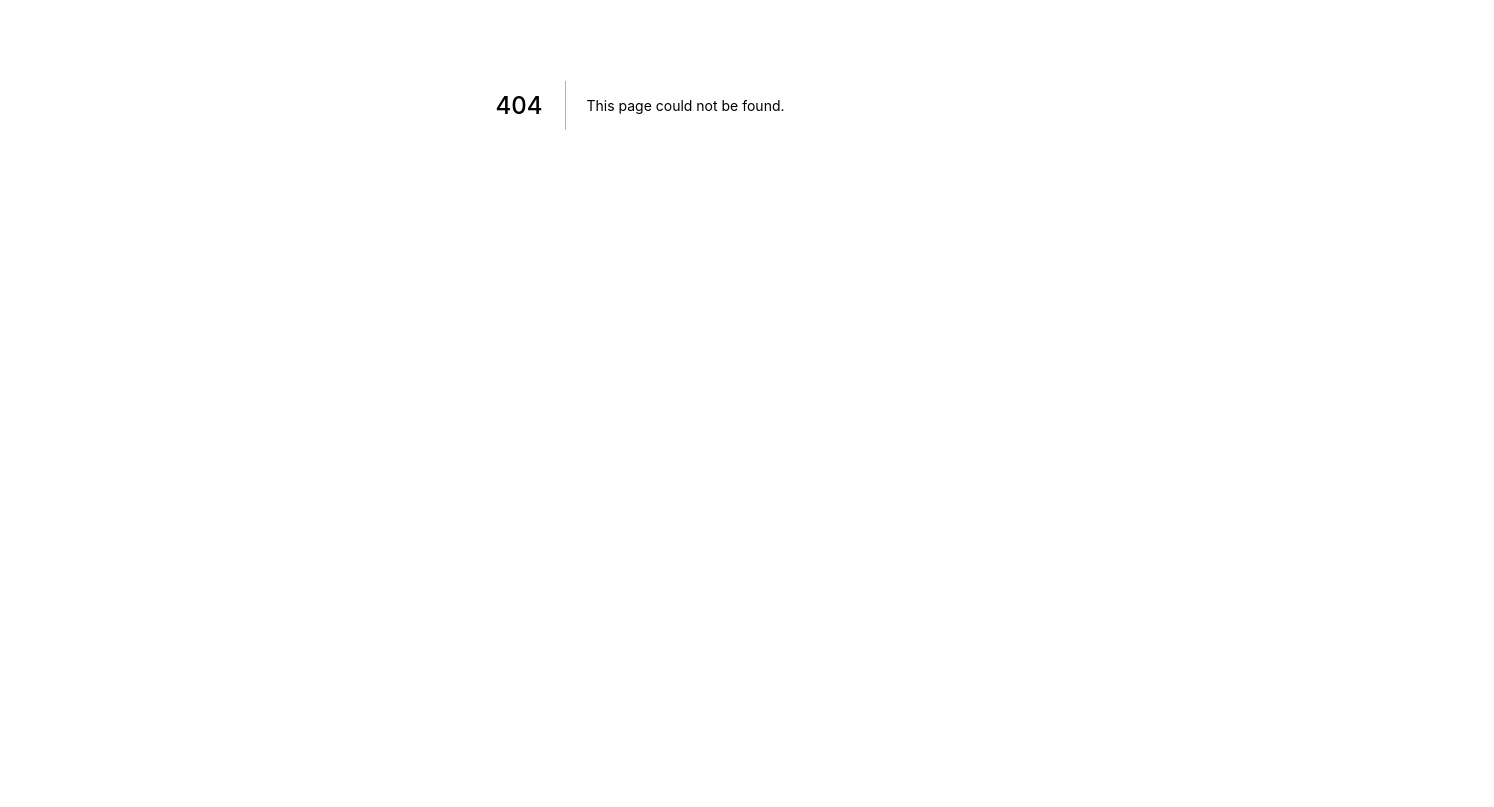
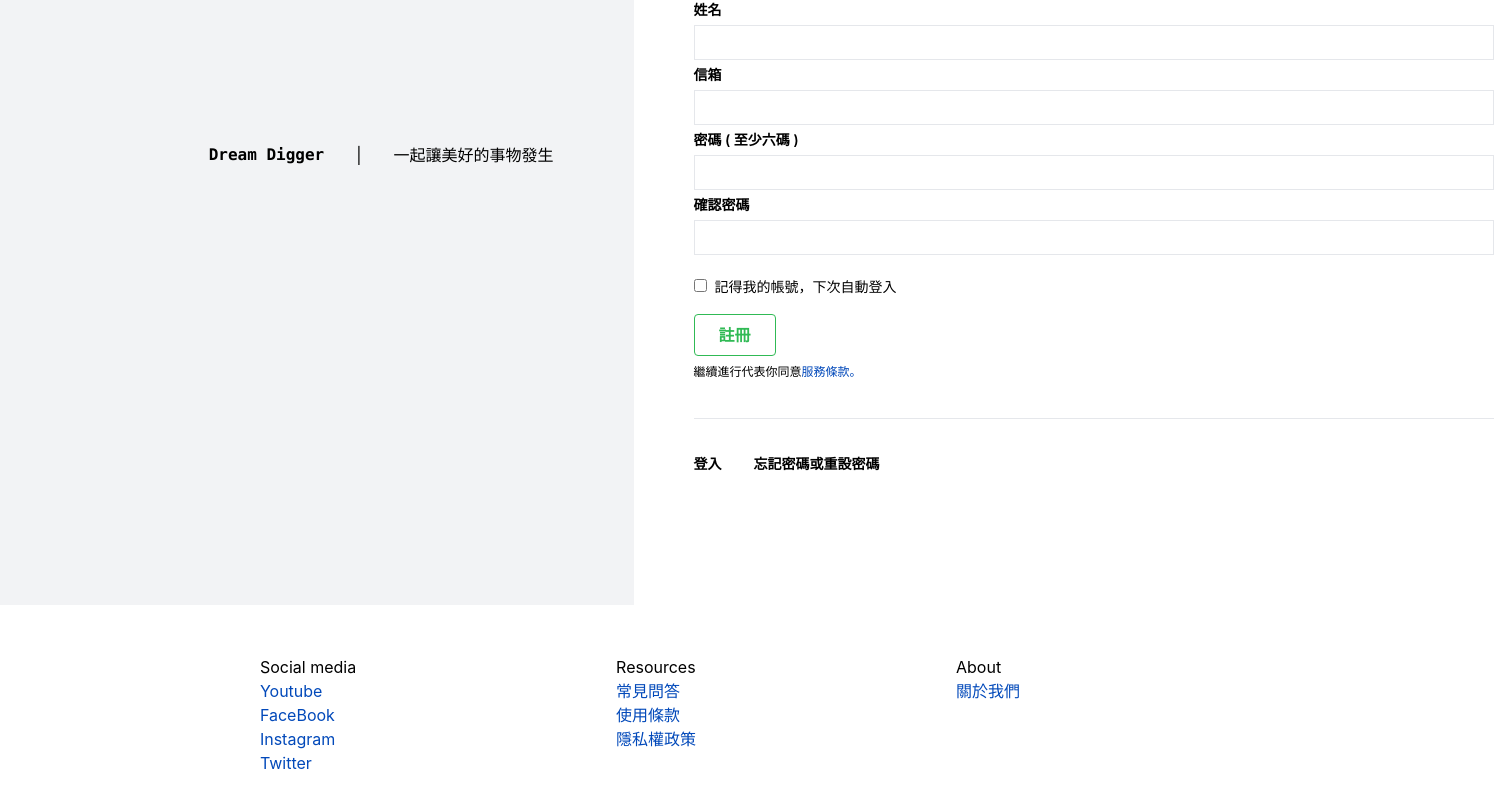
Before and after one commit to hryjosn/dream-digger, a Next.js app: page /signup in a window 1280 px wide. Before the commit this address had no page. Shown: the part 295-1102 px from the top of the page, 1494 px wide, since content can reach past the window. Before the commit the page ends 800 px from the top, so only its background shows below. Built offline with nearby package versions, Linux system fonts and the light colour scheme.

Commit message:
frontend-signup ui and redux

```diff
--- a/package.json
+++ b/package.json
@@ -9,11 +9,14 @@
     "lint": "next lint"
   },
   "dependencies": {
+    "@reduxjs/toolkit": "^1.8.6",
     "mobx": "^6.6.2",
     "mobx-react-lite": "^3.4.0",
     "next": "12.3.1",
     "react": "18.2.0",
-    "react-dom": "18.2.0"
+    "react-dom": "18.2.0",
+    "react-redux": "^8.0.4",
+    "redux": "^4.2.0"
   },
   "devDependencies": {
     "@types/node": "18.7.19",
--- a/pages/_app.tsx
+++ b/pages/_app.tsx
@@ -1,8 +1,14 @@
 import '../styles/globals.css'
 import type { AppProps } from 'next/app'
+import { Provider } from 'react-redux'
+import { store } from '../src/store/configureStore'
 
 function MyApp({ Component, pageProps }: AppProps) {
-  return <Component {...pageProps} />
+  return (
+    <Provider store={store}>
+      <Component {...pageProps} />
+    </Provider>
+  )
 }
 
 export default MyApp
--- /dev/null
+++ b/pages/signup/index.tsx
@@ -0,0 +1 @@
+export { default } from '../../src/containers/SignUp';
--- /dev/null
+++ b/src/containers/SignUp/SignUp.tsx
@@ -0,0 +1,130 @@
+import React from 'react'
+import { useAppDispatch, useAppSelector } from '../../store/configureStore';
+import { getSignUpName, getSignUpEmail,  getSignUpPassword, verifyPassword } from '../../fearture/SignUp/SignUpSlice';
+
+const SignUp = () => {
+    const name: string = String(useAppSelector(state => state.SignUpData.name));
+    const email: string = String(useAppSelector(state => state.SignUpData.email));
+    const password: string = String(useAppSelector(state => state.SignUpData.password));
+    const checkPassword: string = String(useAppSelector(state => state.SignUpData.verifyPassword))
+    const dispatch = useAppDispatch()
+  return (
+    <div className=''>
+        <div className='flex'>
+            <div className='w-[49.5%] h-[900px] bg-[#f2f3f5]'>
+                <div className='flex h-[900px] space-x-8 items-center justify-end mr-20'>
+                    <p className='font-bold font-mono'>Dream Digger</p>
+                    <p className=''>|</p>
+                    <p>一起讓美好的事物發生</p>
+                </div>
+            </div>
+            <div className='w-1/2 h-[900px]'>
+                <div className='flex flex-col items-left justify-start ml-[60px] mt-[140px] w-[800px]'>
+                    <div className=''>
+                        <h3><p className='text-xl font-bold my-4'>註冊帳號</p></h3>
+                    </div>
+                    <div className='flex h-[50px]'>
+                        <button className='bg-[#3B5998] hover:bg-[#3B5998] text-white font-bold py-2.5 px-3.5 border border-blue-700 rounded'>FacekBook 註冊</button>
+                        <p className='flex items-center justigy-start ml-[15px]'>或</p>
+                    </div>
+                    <div className='h-[40px]'>
+                        <p className='text-xs mt-4'>繼續進行代表你同意<a href='https://www.youtube.com/watch?v=qPSWnnqb3u0&list=PLwEeD5wMgnxJzXBWlLHqbGfXWmwZoTUNX&index=91&ab_channel=JM%E5%94%B1R%26B%E7%9A%84%E9%82%A3%E5%80%8B' className='text-[#0249ba]'>服務條款。</a></p>
+                    </div>
+                    <div className='flex flex-col h-[60px] mt-[4px]'>
+                        <label htmlFor='name' className='text-[14px] mb-[5px] font-semibold'>姓名</label>
+                        <input
+                            type='text'
+                            id='name'
+                            value={name}
+                            onChange = {e => {
+                                dispatch(getSignUpName(e.target.value))
+                                console.log(name)
+                            }}
+                            className='border border-inherit h-[35px] w-[800px] caret-black p-2'>
+                        </input>
+                    </div>
+                    <div className='flex flex-col h-[60px] mt-[5px]'>
+                        <label htmlFor='email' className='text-[14px] mb-[5px] font-semibold'>信箱</label>
+                        <input
+                            type='email'
+                            id='email'
+                            value={email}
+                            onChange = {e =>{
+                                dispatch(getSignUpEmail(e.target.value))
+                                console.log(email)
+                            }}
+                            className='border border-inherit h-[35px] w-[800px] mt-[] caret-black p-2'>
+                        </input>
+                    </div>
+                    <div className='flex flex-col h-[60px] mt-[5px]'>
+                        <label htmlFor='password'className='text-[14px] mb-[5px] font-semibold'>密碼 ( 至少六碼 )</label>
+                        <input
+                            type='password'
+                            id='password'
+                            value={password}
+                            onChange = {e =>{
+                                dispatch(getSignUpPassword(e.target.value))
+                                console.log(password)
+                            }}
+                            className='border border-inherit h-[35px] w-[800px] caret-black p-2'>
+                        </input>
+                    </div>
+                    <div className='flex flex-col h-[60px] mt-[5px]'>
+                        <label htmlFor='verifyPassword' className='text-[14px] mb-[5px] font-semibold'>確認密碼</label>
+                        <input
+                            type='password'
+                            id='verifyPassword'
+                            value={checkPassword}
+                            onChange = {e =>{
+                                dispatch(verifyPassword(e.target.value))
+                                console.log(verifyPassword)
+                            }}
+                            className='border border-inherit h-[35px] w-[800px] caret-black p-2'>
+                        </input>
+                    </div>
+                    <div className='h-[60px] flex-col h-[60px]'>
+                        <div className='mt-[20px] space-x-2'>
+                            <input type='checkbox' value='remenber' />
+                            <label htmlFor = 'remenber' className='text-[14px]'>記得我的帳號，下次自動登入</label>
+                        </div>
+                    </div>
+                    <div>
+                        <button className='bg-transparent hover:bg-[#30ba55] text-[#30ba55] font-semibold hover:text-white py-2 px-6 border border-[#30ba55] hover:border-transparent rounded'>註冊</button>
+                    </div>
+                    <div className='h-[30px]'>
+                        <p className='text-xs mt-2'>繼續進行代表你同意<a href='https://www.youtube.com/watch?v=qPSWnnqb3u0&list=PLwEeD5wMgnxJzXBWlLHqbGfXWmwZoTUNX&index=91&ab_channel=JM%E5%94%B1R%26B%E7%9A%84%E9%82%A3%E5%80%8B' className='text-[#0249ba]'>服務條款。</a></p>
+                    </div>
+                    <hr className="my-8 h-px bg-gray-200 border-0 dark:bg-gray-700"></hr>
+                    <div className='space-x-8'>
+                        <a href='./login' className='text-[14px] font-semibold hover:text-blue-800'>登入</a><a href='./forgetPassword' className='text-[14px] font-semibold hover:text-blue-800'>忘記密碼或重設密碼</a>
+                    </div>
+                </div>
+            </div>
+            <hr className="my-8 h-px bg-gray-200 border-0 dark:bg-gray-700"></hr>
+        </div>
+        <footer className='h-[280px] test-sm border-tA'>
+            <div className='flex  justify-evenly mt-[50px]'>
+                <div className='flex flex-col'>
+                    <h3>Social media</h3>
+                    <a href='./youtube' className='text-[#0249ba]'>Youtube</a>
+                    <a href='./FaceBook' className='text-[#0249ba]'>FaceBook</a>
+                    <a href='./Instagram' className='text-[#0249ba]'>Instagram</a>
+                    <a href='./Twitter' className='text-[#0249ba]'>Twitter</a>
+                </div>
+                <div className='flex flex-col'>
+                    <h3>Resources</h3>
+                    <a href='./question' className='text-[#0249ba]'>常見問答</a>
+                    <a href='./userTerms' className='text-[#0249ba]'>使用條款</a>
+                    <a href='./privacy' className='text-[#0249ba]'>隱私權政策</a>
+                </div>
+                <div className='flex flex-col'>
+                    <h3>About</h3>
+                    <a href='我們' className='text-[#0249ba]'>關於我們</a>
+                </div>
+            </div>
+        </footer>
+    </div>
+  )
+}
+
+export default SignUp;
--- /dev/null
+++ b/src/containers/SignUp/index.tsx
@@ -0,0 +1 @@
+export { default } from './SignUp'
--- /dev/null
+++ b/src/fearture/SignUp/SignUpSlice.ts
@@ -0,0 +1,35 @@
+import { createSlice, PayloadAction} from "@reduxjs/toolkit";
+
+type SignUpState = {
+    name: String,
+    email: String,
+    password: String,
+    verifyPassword: String,
+}
+
+export const initialState: SignUpState = {
+    name:'',
+    email:'',
+    password:'',
+    verifyPassword:'',
+}
+export const SignSlice = createSlice({
+    name: 'SignUp',
+    initialState,
+    reducers: {
+        getSignUpName:(state, action: PayloadAction<string>) =>{
+            state.name = action.payload
+        },
+        getSignUpEmail:(state, action: PayloadAction<string>) =>{
+            state.email = action.payload
+        },
+        getSignUpPassword:(state, action: PayloadAction<string>)=>{
+            state.password = action.payload
+        },
+        verifyPassword:(state, action: PayloadAction<string>) =>{
+            state.verifyPassword = action.payload
+        }
+    }
+})
+
+export const { getSignUpName, getSignUpEmail, getSignUpPassword, verifyPassword} = SignSlice.actions
--- /dev/null
+++ b/src/store/configureStore.ts
@@ -0,0 +1,15 @@
+import { configureStore } from "@reduxjs/toolkit";
+import { TypedUseSelectorHook, useDispatch, useSelector } from "react-redux";
+import { SignSlice } from "../fearture/SignUp/SignUpSlice";
+
+export const store = configureStore({
+    reducer: {
+        SignUpData: SignSlice.reducer
+    }
+})
+
+export type RootState = ReturnType<typeof store.getState>
+export type AppDispatch = typeof store.dispatch
+
+export const useAppDispatch = () => useDispatch<AppDispatch>();
+export const useAppSelector: TypedUseSelectorHook<RootState> = useSelector
--- a/tailwind.config.js
+++ b/tailwind.config.js
@@ -3,6 +3,7 @@ module.exports = {
   content: [
     "./pages/**/*.{js,ts,jsx,tsx}",
     "./components/**/*.{js,ts,jsx,tsx}",
+    "./src/**/*.{js,ts,jsx,tsx}",
   ],
   theme: {
     extend: {},
--- a/tsconfig.json
+++ b/tsconfig.json
@@ -13,7 +13,7 @@
     "resolveJsonModule": true,
     "isolatedModules": true,
     "jsx": "preserve",
-    "incremental": true
+    "incremental": true,
   },
   "include": ["next-env.d.ts", "**/*.ts", "**/*.tsx"],
   "exclude": ["node_modules"]
```
Also changed, not shown: 1 other file (tests, documents, lock files or other folders).
